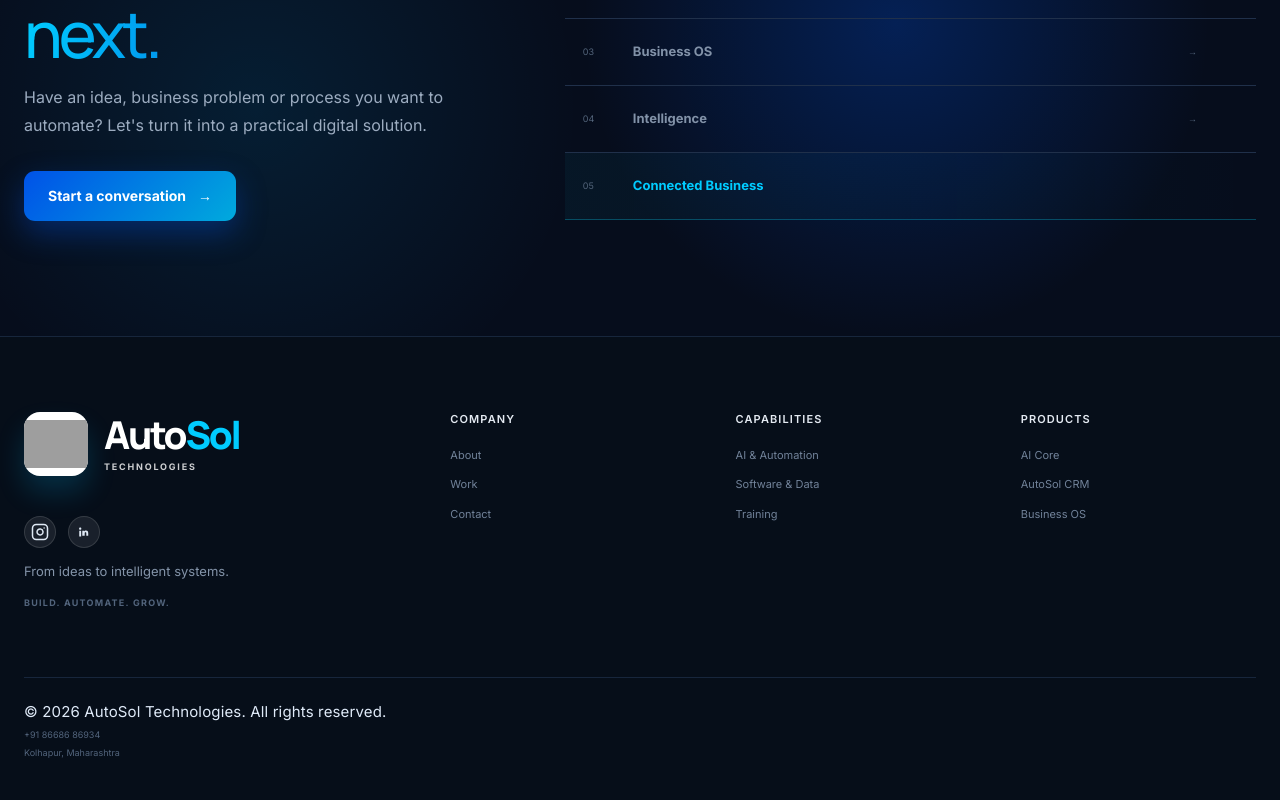
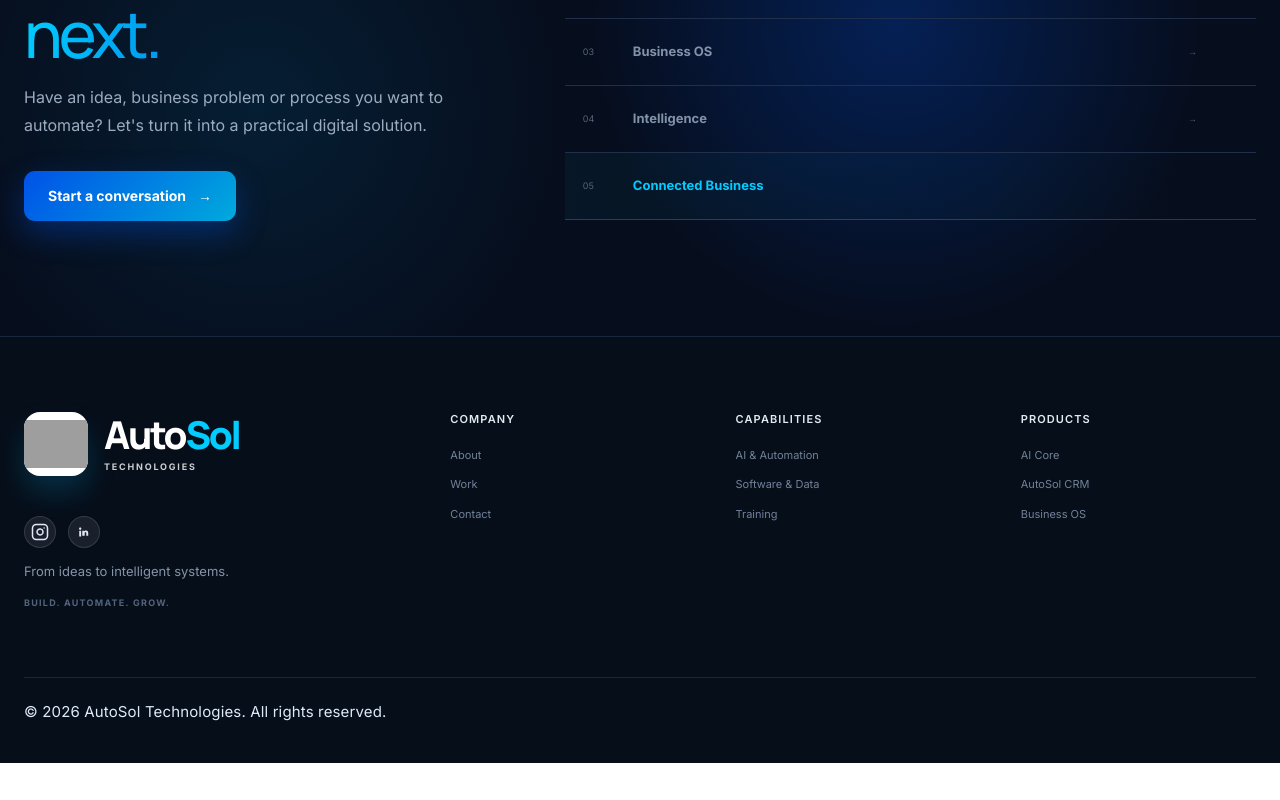
Before and after one commit to Ravi8788/AutoSol-web, a React (Vite) app: page / in a window 1280 px wide. Shown: the part 6949-7749 px from the top of the page. After the commit the page ends 7712 px from the top, so only its background shows below. Built offline with nearby package versions, Linux system fonts and the light colour scheme; grey boxes are pictures that could not be loaded.

Commit message:
Remove phone and address from footer

```diff
--- a/src/components/Layout.tsx
+++ b/src/components/Layout.tsx
@@ -119,10 +119,6 @@
         <div className="container footer-bottom">
           <div style={{ display: "flex", flexDirection: "column", gap: "6px" }}>
             <span className="footer-copyright">© {new Date().getFullYear()} AutoSol Technologies. All rights reserved.</span>
-            <span style={{ display: "inline-block" }}>
-              <a href="tel:+918668686934" style={{ color: "inherit", lineHeight: 1.2, whiteSpace: "nowrap" }}>+91 86686 86934</a>
-            </span>
-            <span style={{ color: "inherit", lineHeight: 1.2 }}>Kolhapur, Maharashtra</span>
           </div>
         </div>
       </footer>
```
